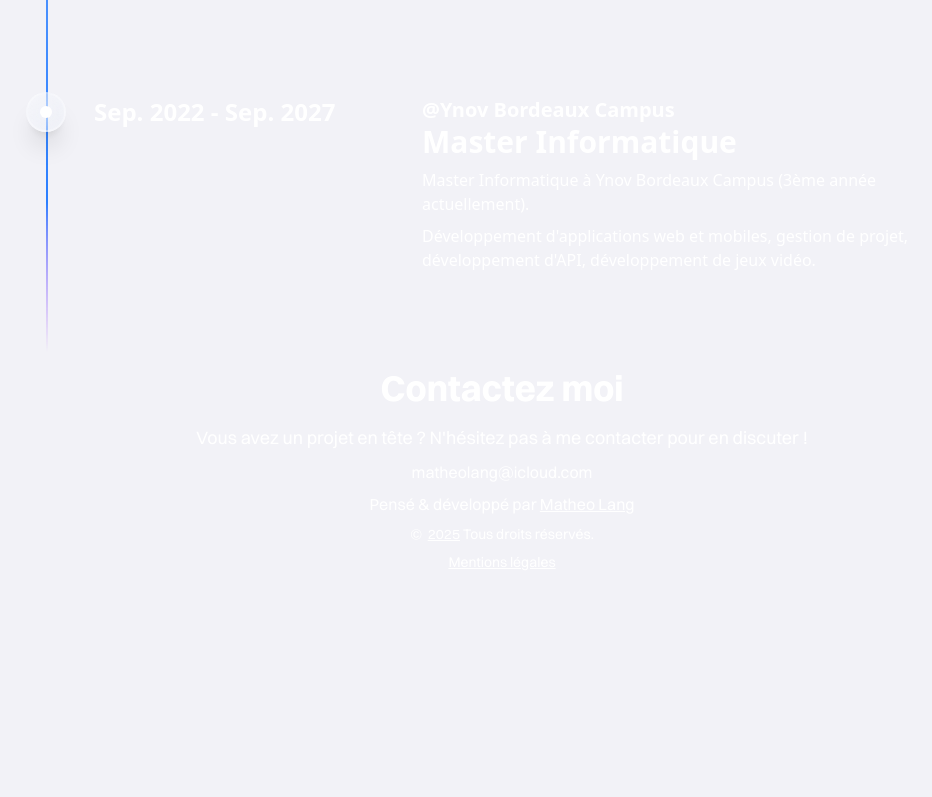
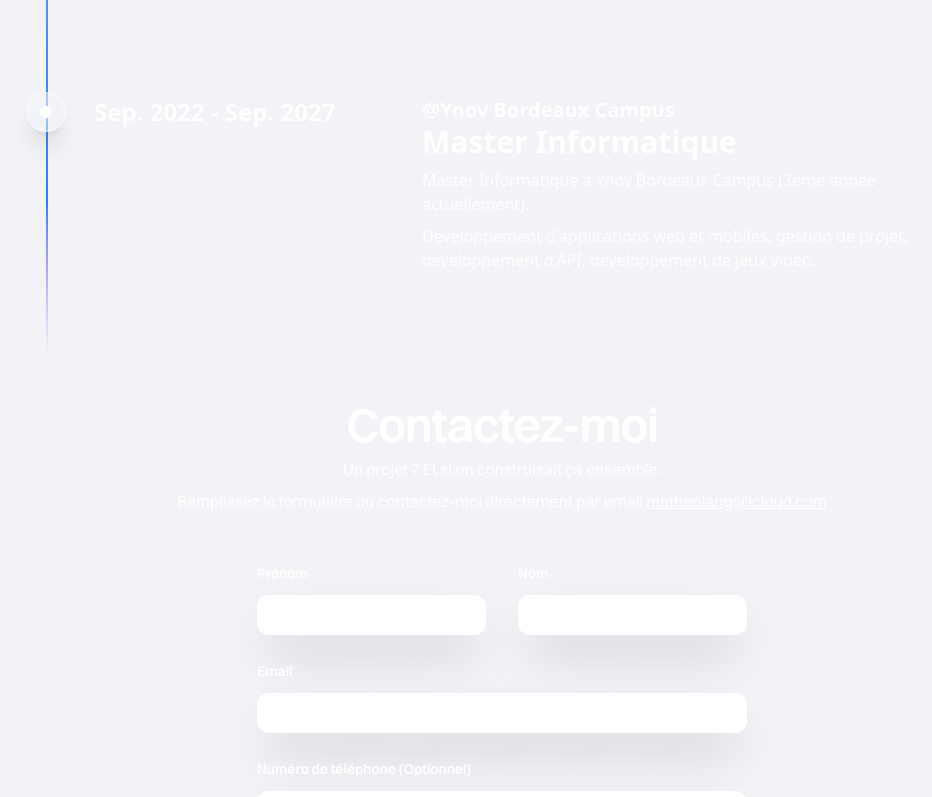
Before and after one commit to Matsuel/portfolio, a Next.js app: page / in a window 1280 px wide. Shown: the part 3151-3948 px from the top of the page, without its empty margins (138-1070 px from the left). Before the commit the page ends 3819 px from the top, so only its background shows below. Built offline with nearby package versions, Linux system fonts and the light colour scheme.

Commit message:
Ajout glassmorphism sur le formulaire de contact

```diff
--- a/src/app/page.tsx
+++ b/src/app/page.tsx
@@ -1,4 +1,5 @@
 import Background from "@/components/Background";
+import Contact from "@/components/Contact";
 import Footer from "@/components/Footer";
 import Hero from "@/components/Hero";
 import Loader from "@/components/Loader";
@@ -17,7 +18,7 @@ export default function Home() {
       <Services />
       <Projects />
       <Parcours />
-      {/* <Contact /> */}
+      <Contact />
       <Footer />
     </div>
   );
--- a/src/components/Contact.tsx
+++ b/src/components/Contact.tsx
@@ -10,16 +10,16 @@ const Contact = () => {
         <SectionLayout
             id='contact'
         >
-            <div className='w-full h-auto flex flex-col bg-[#fafafa]/90 p-3 pt-5 rounded-2xl'>
+            <div className='w-full h-auto flex flex-col border border-glassmorphism-border bg-[linear-gradient(145deg,_rgba(255,255,255,0.1)_0%,_rgba(255,255,255,0)_100%)] p-3 pt-5 rounded-2xl'>
                 <div className="mx-auto max-w-2xl text-center">
-                    <h2 className="text-4xl font-semibold tracking-tight text-balance text-gray-900 sm:text-5xl">Contactez-moi</h2>
-                    <p className="mt-2 text-base text-gray-600">Un projet ? Et si on construisait ça ensemble.</p>
-                    <p className="mt-2 text-base text-gray-600">Remplissez le formulaire ou contactez-moi directement par email <Link href={`mailto:${mail}`} className='underline'>{(mail)}</Link></p>
+                    <h2 className="text-4xl font-semibold tracking-tight text-balance text-white sm:text-5xl">Contactez-moi</h2>
+                    <p className="mt-2 text-base text-white">Un projet ? Et si on construisait ça ensemble.</p>
+                    <p className="mt-2 text-base text-white">Remplissez le formulaire ou contactez-moi directement par email <Link href={`mailto:${mail}`} className='underline'>{(mail)}</Link></p>
                 </div>
                 <form action="#" method="POST" className="mx-auto mt-12 max-w-xl">
                     <div className="grid grid-cols-1 gap-x-8 gap-y-6 sm:grid-cols-2">
                         <div>
-                            <label htmlFor="first-name" className="block text-sm/6 font-semibold text-gray-900">
+                            <label htmlFor="first-name" className="block text-sm/6 font-semibold text-white">
                                 Prénom
                             </label>
                             <div className="mt-2.5">
@@ -33,7 +33,7 @@ const Contact = () => {
                             </div>
                         </div>
                         <div>
-                            <label htmlFor="last-name" className="block text-sm/6 font-semibold text-gray-900">
+                            <label htmlFor="last-name" className="block text-sm/6 font-semibold text-white">
                                 Nom
                             </label>
                             <div className="mt-2.5">
@@ -47,7 +47,7 @@ const Contact = () => {
                             </div>
                         </div>
                         <div className="sm:col-span-2">
-                            <label htmlFor="email" className="block text-sm/6 font-semibold text-gray-900">
+                            <label htmlFor="email" className="block text-sm/6 font-semibold text-white">
                                 Email
                             </label>
                             <div className="mt-2.5">
@@ -61,7 +61,7 @@ const Contact = () => {
                             </div>
                         </div>
                         <div className="sm:col-span-2">
-                            <label htmlFor="phone-number" className="block text-sm/6 font-semibold text-gray-900">
+                            <label htmlFor="phone-number" className="block text-sm/6 font-semibold text-white">
                                 Numéro de téléphone (Optionnel)
                             </label>
                             <div className="mt-2.5">
@@ -92,7 +92,7 @@ const Contact = () => {
                             </div>
                         </div>
                         <div className="sm:col-span-2">
-                            <label htmlFor="message" className="block text-sm/6 font-semibold text-gray-900">
+                            <label htmlFor="message" className="block text-sm/6 font-semibold text-white">
                                 Votre projet
                             </label>
                             <div className="mt-2.5">
```
